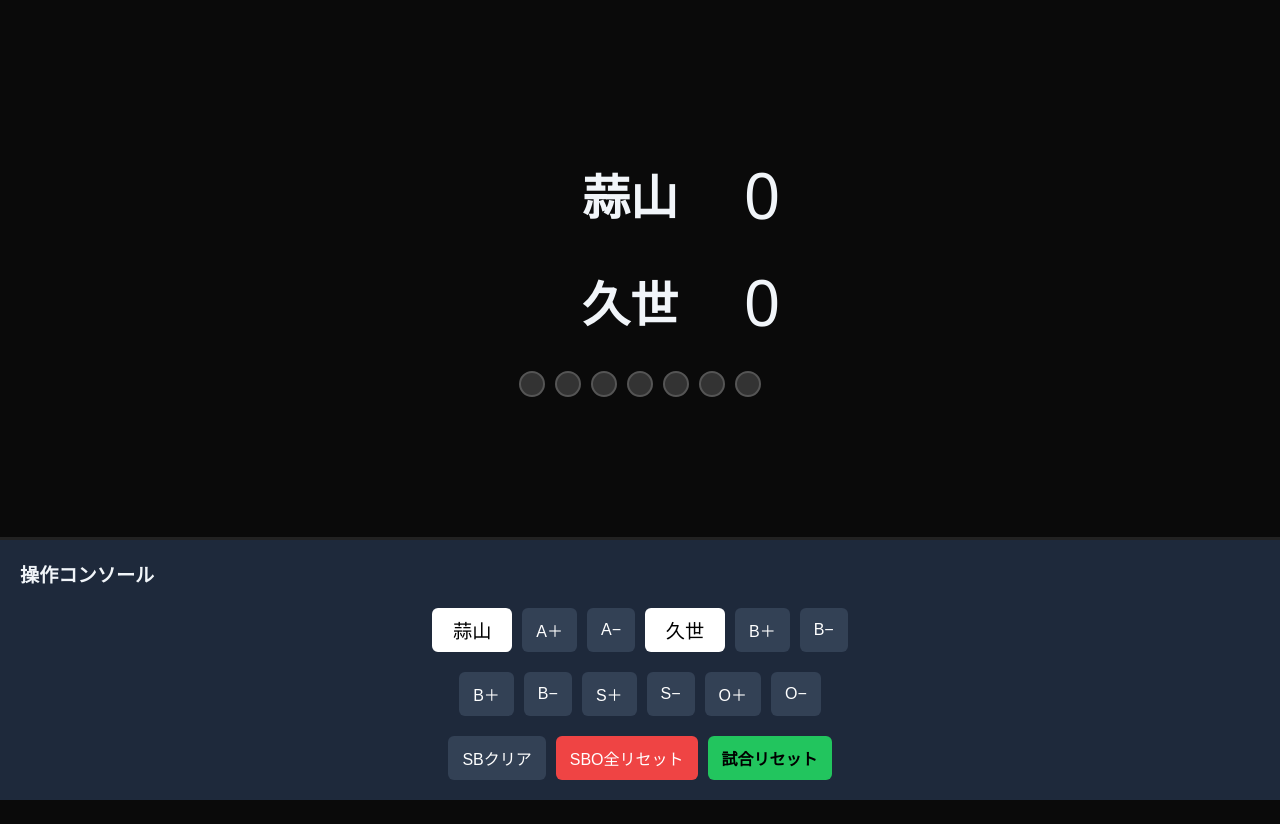
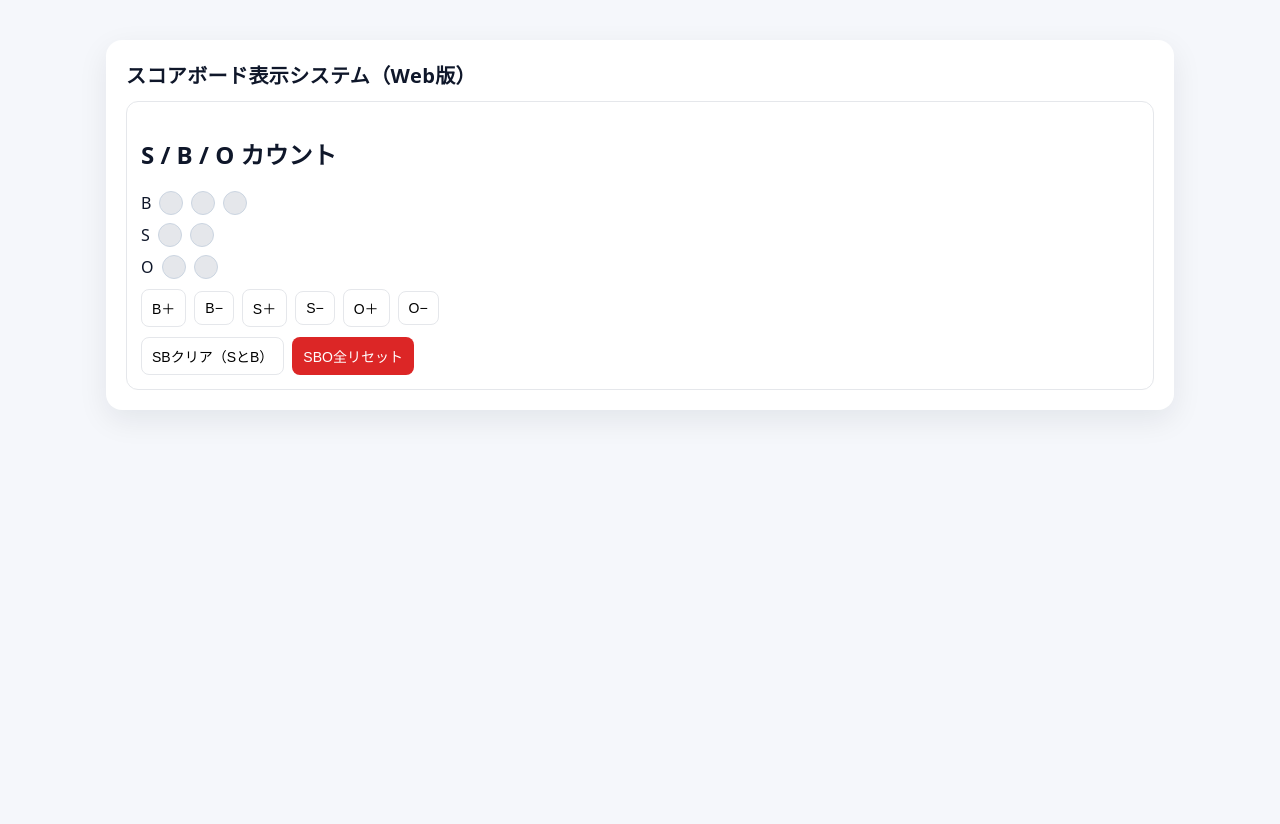
Before and after one commit to okuyuki2025-design/scoreboard02, a plain HTML site: page index.html in a window 1280 px wide. Before the commit the page ends 800 px from the top, so only its background shows below. Drawn offline with Linux system fonts and the light colour scheme.

Commit message:
Update index.html

```diff
--- a/index.html
+++ b/index.html
@@ -1,182 +1,93 @@
 <!DOCTYPE html>
 <html lang="ja">
 <head>
-<meta charset="UTF-8">
-<meta name="viewport" content="width=device-width, initial-scale=1.0">
-<title>スコアボード表示システム</title>
+  <meta charset="utf-8" />
+  <meta name="viewport" content="width=device-width, initial-scale=1" />
+  <title>スコアボード表示システム（Web版）</title>
   <style>
     :root {
-    --bg-dark: #0a0a0a;
-    --text-light: #f1f5f9;
-    --accent: #22c55e;
-    --danger: #ef4444;
-    --yellow: #facc15;
+      --bg: #f5f7fb;
+      --card: #ffffff;
+      --ink: #0f172a;
+      --muted: #64748b;
+      --accent: #2563eb;
+      --danger: #dc2626;
     }
     * { box-sizing: border-box; }
+    html, body { height: 100%; }
     body {
       margin: 0;
-    background: var(--bg-dark);
-    color: var(--text-light);
-    font-family: 'Segoe UI', 'Hiragino Kaku Gothic ProN', Meiryo, sans-serif;
-    display: flex;
-    flex-direction: column;
-    height: 100vh;
+      font-family: system-ui, -apple-system, Segoe UI, Roboto, "Hiragino Kaku Gothic ProN", Meiryo, sans-serif;
+      background: var(--bg);
+      color: var(--ink);
     }
-
-  /* 上半分：スコアボード表示 */
-  #display {
-    flex: 1;
-    display: flex;
-    flex-direction: column;
-    align-items: center;
-    justify-content: center;
-    border-bottom: 3px solid #222;
-  }
-
-  .team {
-    display: flex;
-    justify-content: center;
-    align-items: center;
-    gap: 24px;
-    font-size: 3rem;
-    margin: 10px 0;
-  }
-  .team-name {
-    width: 220px;
-    text-align: right;
-    font-weight: bold;
-  }
-  .score {
-    font-size: 4rem;
-    width: 120px;
-    text-align: center;
-  }
-
-  .lights {
-    display: flex;
-    gap: 10px;
-    justify-content: center;
-    margin-top: 16px;
-  }
-  .light {
-    width: 26px;
-    height: 26px;
-    border-radius: 50%;
-    background: #333;
-    border: 2px solid #555;
-  }
-  .on.green { background: var(--accent); border-color: #16a34a; }
-  .on.yellow { background: var(--yellow); border-color: #ca8a04; }
-  .on.red { background: var(--danger); border-color: #b91c1c; }
-
-  /* 下半分：操作コンソール */
-  #console {
-    background: #1e293b;
-    padding: 20px;
-    display: flex;
-    flex-direction: column;
-    gap: 20px;
-  }
-  h2 { margin: 0; font-size: 1.2rem; }
-  .controls {
-    display: flex;
-    flex-wrap: wrap;
-    gap: 10px;
-    justify-content: center;
-  }
-  .btn {
-    background: #334155;
-    color: white;
-    border: none;
-    border-radius: 6px;
-    padding: 10px 14px;
-    font-size: 1rem;
-    cursor: pointer;
-    transition: background 0.2s;
-  }
-  .btn:hover { background: #475569; }
-  .btn.primary { background: var(--accent); color: black; font-weight: bold; }
-  .btn.danger { background: var(--danger); }
-  .score-input {
-    width: 80px;
-    font-size: 1.2rem;
-    text-align: center;
-    border-radius: 6px;
-    border: none;
-  }
-
-  @media (max-width: 600px) {
-    .team-name { font-size: 1.2rem; width: 140px; }
-    .score { font-size: 2rem; width: 80px; }
-  }
+    .container { max-width: 1100px; margin: 24px auto; padding: 16px; }
+    .app { background: var(--card); border-radius: 16px; padding: 20px; box-shadow: 0 10px 30px rgba(15,23,42,.08); }
+    h1 { margin: 0 0 12px; font-size: 20px; letter-spacing: .02em; }
+    .btn { cursor: pointer; border: 1px solid #e5e7eb; background: #fff; border-radius: 8px; padding: 8px 10px; font-size: 14px; }
+    .btn:active { transform: translateY(1px); }
+    .btn.primary { background: var(--accent); color: #fff; border-color: transparent; }
+    .btn.danger { background: var(--danger); color: #fff; border-color: transparent; }
+    .btn.slim { padding: 4px 8px; font-size: 12px; }
+    .lights { display: flex; gap: 8px; align-items: center; margin-bottom: 8px; }
+    .light { width: 24px; height: 24px; border-radius: 50%; background: #e5e7eb; border: 1px solid #cbd5e1; }
+    .light.on.green { background: #22c55e; border-color: #16a34a; }
+    .light.on.yellow { background: #facc15; border-color: #eab308; }
+    .light.on.red { background: #ef4444; border-color: #dc2626; }
+    .stack { display: flex; gap: 8px; align-items: center; flex-wrap: wrap; }
+    .panel { border: 1px solid #e5e7eb; border-radius: 12px; padding: 14px; background: #fff; margin-top: 12px; }
   </style>
 </head>
 <body>
-  <!-- 上半分：スコアボード -->
-  <div id="display">
-    <div class="team" id="teamA-row">
-      <div class="team-name" id="teamA-name">蒜山</div>
-      <div class="score" id="teamA-score">0</div>
+  <div class="container">
+    <div class="app">
+      <h1>スコアボード表示システム（Web版）</h1>
+
+      <div class="panel">
+        <h2>S / B / O カウント</h2>
+        <div class="lights">
+          <span>B</span>
+          <div id="b1" class="light"></div>
+          <div id="b2" class="light"></div>
+          <div id="b3" class="light"></div>
         </div>
-    <div class="team" id="teamB-row">
-      <div class="team-name" id="teamB-name">久世</div>
-      <div class="score" id="teamB-score">0</div>
+        <div class="lights">
+          <span>S</span>
+          <div id="s1" class="light"></div>
+          <div id="s2" class="light"></div>
+        </div>
+        <div class="lights">
+          <span>O</span>
+          <div id="o1" class="light"></div>
+          <div id="o2" class="light"></div>
         </div>
 
-    <div class="lights">
-      <div class="light" id="b1"></div>
-      <div class="light" id="b2"></div>
-      <div class="light" id="b3"></div>
-      <div class="light" id="s1"></div>
-      <div class="light" id="s2"></div>
-      <div class="light" id="o1"></div>
-      <div class="light" id="o2"></div>
+        <div class="stack" style="margin-top:10px;">
+          <button class="btn" id="incB">B＋</button>
+          <button class="btn" id="decB">B−</button>
+          <button class="btn" id="incS">S＋</button>
+          <button class="btn" id="decS">S−</button>
+          <button class="btn" id="incO">O＋</button>
+          <button class="btn" id="decO">O−</button>
+        </div>
+
+        <div class="stack" style="margin-top:10px;">
+          <button class="btn" id="clearSB">SBクリア（SとB）</button>
+          <button class="btn danger" id="clearAllSBO">SBO全リセット</button>
         </div>
       </div>
-
-  <!-- 下半分：操作コンソール -->
-  <div id="console">
-    <h2>操作コンソール</h2>
-    <div class="controls">
-      <input id="teamANameInput" class="score-input" value="蒜山">
-      <button class="btn" id="incA">A＋</button>
-      <button class="btn" id="decA">A−</button>
-
-      <input id="teamBNameInput" class="score-input" value="久世">
-      <button class="btn" id="incB">B＋</button>
-      <button class="btn" id="decB">B−</button>
-    </div>
-
-    <div class="controls">
-      <button class="btn" id="incBall">B＋</button>
-      <button class="btn" id="decBall">B−</button>
-      <button class="btn" id="incStrike">S＋</button>
-      <button class="btn" id="decStrike">S−</button>
-      <button class="btn" id="incOut">O＋</button>
-      <button class="btn" id="decOut">O−</button>
-    </div>
-
-    <div class="controls">
-      <button class="btn" id="clearSB">SBクリア</button>
-      <button class="btn danger" id="clearAllSBO">SBO全リセット</button>
-      <button class="btn primary" id="resetGame">試合リセット</button>
     </div>
   </div>
 
   <script>
-  const state = {
-    teamA: { name: '蒜山', score: 0 },
-    teamB: { name: '久世', score: 0 },
-    counts: { b: 0, s: 0, o: 0 }
-  };
+    const state = { counts: { s: 0, b: 0, o: 0 } };
 
-  // 更新
+    function setLight(id, onClass, on) {
+      const el = document.getElementById(id);
+      el.className = "light" + (on ? ` on ${onClass}` : "");
+    }
+
     function render() {
-    document.getElementById("teamA-name").textContent = state.teamA.name;
-    document.getElementById("teamB-name").textContent = state.teamB.name;
-    document.getElementById("teamA-score").textContent = state.teamA.score;
-    document.getElementById("teamB-score").textContent = state.teamB.score;
-
       setLight("b1", "yellow", state.counts.b >= 1);
       setLight("b2", "yellow", state.counts.b >= 2);
       setLight("b3", "yellow", state.counts.b >= 3);
@@ -186,51 +97,23 @@
       setLight("o2", "red", state.counts.o >= 2);
     }
 
-  function setLight(id, color, on) {
-    const el = document.getElementById(id);
-    el.className = "light" + (on ? ` on ${color}` : "");
-  }
-
-  // スコア制御
-  function incA() { state.teamA.score++; render(); }
-  function decA() { state.teamA.score = Math.max(0, state.teamA.score - 1); render(); }
-  function incB() { state.teamB.score++; render(); }
-  function decB() { state.teamB.score = Math.max(0, state.teamB.score - 1); render(); }
-
-  // SBO制御
-  function incBall() { state.counts.b = Math.min(3, state.counts.b + 1); render(); }
-  function decBall() { state.counts.b = Math.max(0, state.counts.b - 1); render(); }
-  function incStrike() { state.counts.s = Math.min(2, state.counts.s + 1); render(); }
-  function decStrike() { state.counts.s = Math.max(0, state.counts.s - 1); render(); }
-  function incOut() { state.counts.o = Math.min(2, state.counts.o + 1); render(); }
-  function decOut() { state.counts.o = Math.max(0, state.counts.o - 1); render(); }
-
+    function incB() { state.counts.b = Math.min(3, state.counts.b + 1); render(); }
+    function decB() { state.counts.b = Math.max(0, state.counts.b - 1); render(); }
+    function incS() { state.counts.s = Math.min(2, state.counts.s + 1); render(); }
+    function decS() { state.counts.s = Math.max(0, state.counts.s - 1); render(); }
+    function incO() { state.counts.o = Math.min(2, state.counts.o + 1); render(); }
+    function decO() { state.counts.o = Math.max(0, state.counts.o - 1); render(); }
     function clearSB() { state.counts.s = 0; state.counts.b = 0; render(); }
     function clearAllSBO() { state.counts.s = 0; state.counts.b = 0; state.counts.o = 0; render(); }
-  function resetGame() {
-    if (!confirm("試合をリセットしますか？")) return;
-    state.teamA.score = 0;
-    state.teamB.score = 0;
-    clearAllSBO();
-  }
 
-  // イベント登録
-  document.getElementById("incA").onclick = incA;
-  document.getElementById("decA").onclick = decA;
     document.getElementById("incB").onclick = incB;
     document.getElementById("decB").onclick = decB;
-  document.getElementById("incBall").onclick = incBall;
-  document.getElementById("decBall").onclick = decBall;
-  document.getElementById("incStrike").onclick = incStrike;
-  document.getElementById("decStrike").onclick = decStrike;
-  document.getElementById("incOut").onclick = incOut;
-  document.getElementById("decOut").onclick = decOut;
+    document.getElementById("incS").onclick = incS;
+    document.getElementById("decS").onclick = decS;
+    document.getElementById("incO").onclick = incO;
+    document.getElementById("decO").onclick = decO;
     document.getElementById("clearSB").onclick = clearSB;
     document.getElementById("clearAllSBO").onclick = clearAllSBO;
-  document.getElementById("resetGame").onclick = resetGame;
-
-  document.getElementById("teamANameInput").oninput = e => { state.teamA.name = e.target.value; render(); };
-  document.getElementById("teamBNameInput").oninput = e => { state.teamB.name = e.target.value; render(); };
 
     render();
   </script>
```
Lines whose indentation alone changed are shown as unchanged.
